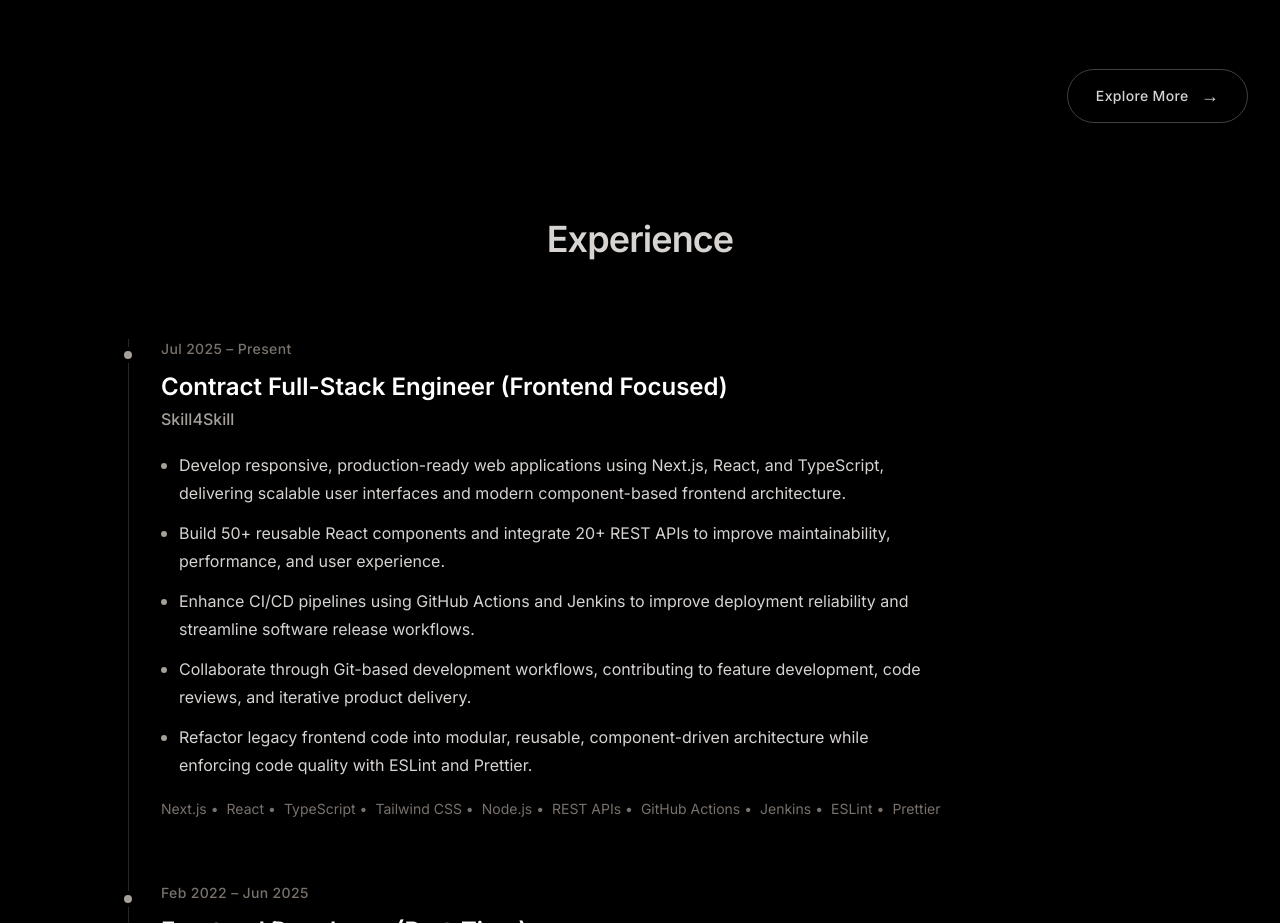
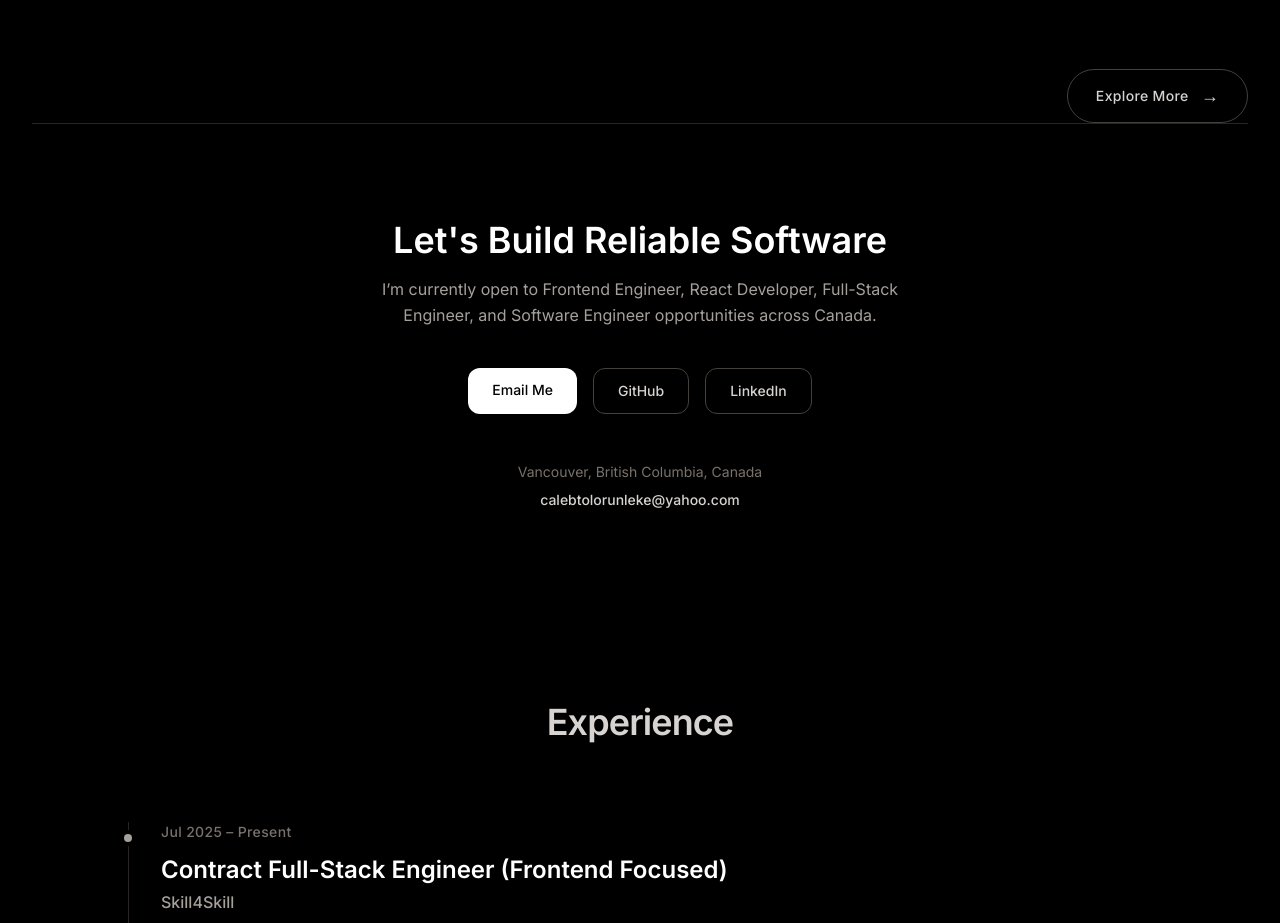
Before and after one commit to calebtolorunleke/caleb-devspace, a React (Vite) app: page / in a window 1280 px wide. Shown: the part 2940-3863 px from the top of the page. Built offline with nearby package versions, Linux system fonts and the light colour scheme.

Commit message:
Refine project styling and fix Contact component import

```diff
--- a/src/components/Projects.jsx
+++ b/src/components/Projects.jsx
@@ -1,5 +1,6 @@
 import { useLocation, useNavigate } from "react-router-dom";
 import { PROJECTS } from "../constants/index";
+import Contact from "./Contact.jsx";
 import { motion } from "framer-motion";
 
 const Projects = ({ isDark }) => {
@@ -17,7 +18,6 @@ const Projects = ({ isDark }) => {
       >
         Projects
       </motion.h2>
-
       <div className="space-y-24">
         {(isHome ? PROJECTS.slice(0, 3) : PROJECTS).map((project, index) => {
           const isEven = index % 2 === 0;
@@ -200,6 +200,7 @@ const Projects = ({ isDark }) => {
           </motion.div>
         )}
       </div>
+      <Contact isDark={isDark} />{" "}
     </div>
   );
 };
```
